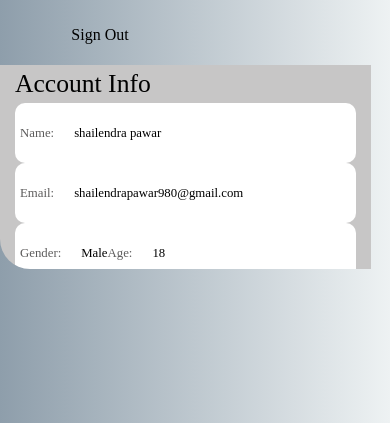
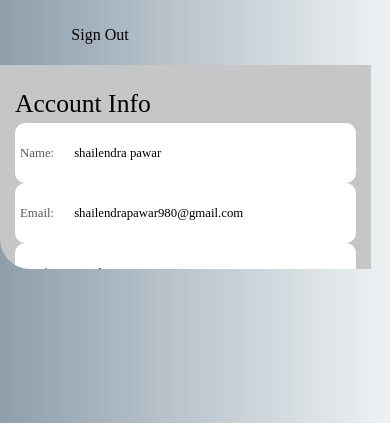
Before and after one commit to shailendrapawar/CloudSnap, a React (Vite) app in the folder frontend/: page /userProfile in a window 390 px wide. Shown: the part 410-841 px from the top of the page. Built offline with nearby package versions, Linux system fonts and the light colour scheme.

Commit message:
RESPONSive final done

```diff
--- a/frontend/src/components/UserProfile.jsx/UserProfile.css
+++ b/frontend/src/components/UserProfile.jsx/UserProfile.css
@@ -110,11 +110,9 @@
     width: 95%;
     flex-direction: column;
     overflow-y: scroll;
-
   }
   .user-block::-webkit-scrollbar{
     display: none;
-
   }
   .user-left{
     width: 100%;
@@ -130,6 +128,7 @@
     width: 100%;
     height: auto;
     gap: 10px;
+    padding-top: 20px;
     padding-bottom: 10px;
   }
   .user-right div{
@@ -169,6 +168,7 @@
     height: auto;
     gap: 10px;
     padding-bottom: 10px;
+    padding-top: 20px;
   }
   .user-right div{
     font-size: 1rem;
```
